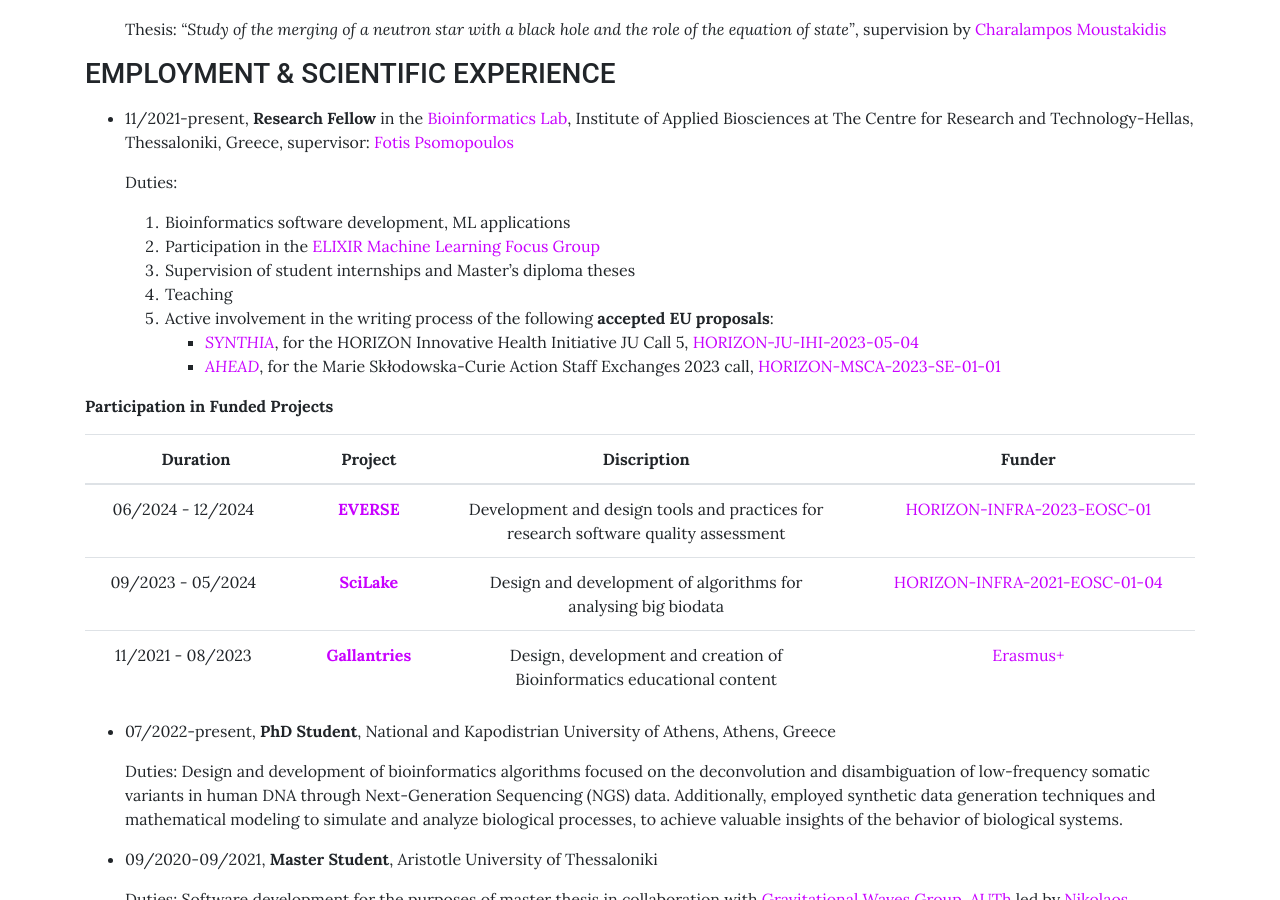
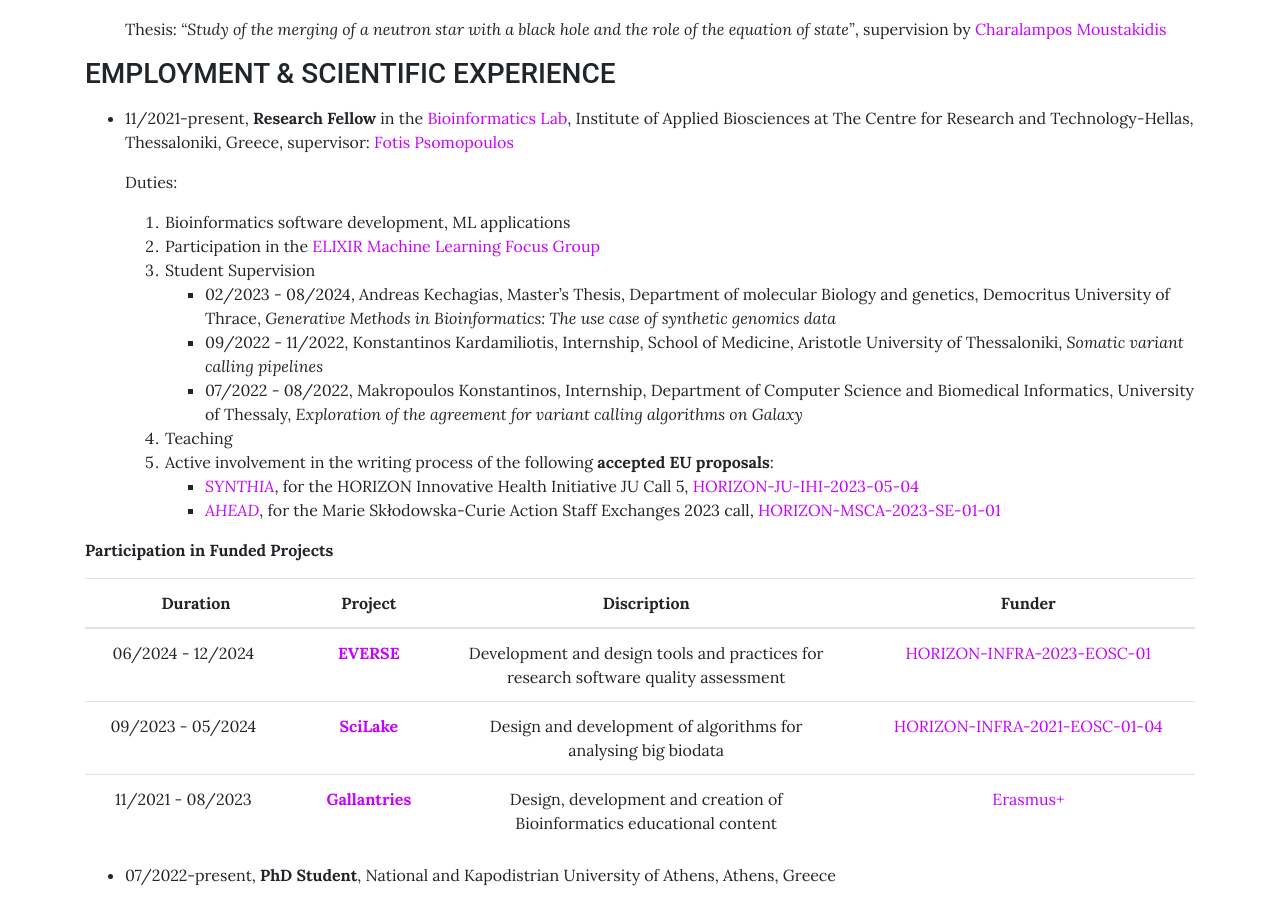
Before and after one commit to sfragkoul/sfragkoul.github.io, a Jekyll site: the page built from pages/CV.md, in a window 1280 px wide and 900 px high, scrolled down 605 px. Built offline with Jekyll 4.4.1, drawn with Linux system fonts in a browser that asks for light colours.

Commit message:
Update CV.md

```diff
--- a/pages/CV.md
+++ b/pages/CV.md
@@ -30,9 +30,12 @@
 
    1. Bioinformatics software development, ML applications
    2.  Participation in the [ELIXIR Machine Learning Focus Group](https://elixir-europe.org/focus-groups/machine-learning)
-   3.  Supervision of student internships and Master's diploma theses
-   4.  Teaching
-   5. Active involvement in the writing process of the following **accepted EU proposals**:
+   3.  Student Supervision
+         - 02/2023 - 08/2024,  Andreas Kechagias, Master's Thesis, Department of molecular Biology and genetics, Democritus University of Thrace,  *Generative Methods in Bioinformatics: The use case of synthetic genomics data*
+         - 09/2022 - 11/2022, Konstantinos Kardamiliotis, Internship, School of Medicine, Aristotle University of Thessaloniki, *Somatic variant calling pipelines*
+         - 07/2022 - 08/2022, Makropoulos Konstantinos, Internship, Department of Computer Science and Biomedical Informatics, University of Thessaly, *Exploration of the agreement for variant calling algorithms on Galaxy*
+   5.  Teaching
+   6. Active involvement in the writing process of the following **accepted EU proposals**:
          - [*SYNTHIA*](https://ec.europa.eu/info/funding-tenders/opportunities/portal/screen/how-to-participate/org-details/999999999/project/101172872/program/43108390/details), for the HORIZON Innovative Health Initiative JU Call 5, [HORIZON-JU-IHI-2023-05-04](https://ec.europa.eu/info/funding-tenders/opportunities/portal/screen/opportunities/topic-details/horizon-ju-ihi-2023-05-04)
          - [*AHEAD*](https://ec.europa.eu/info/funding-tenders/opportunities/portal/screen/how-to-participate/org-details/999999999/project/101183031/program/43108390/details), for the Marie Skłodowska-Curie Action Staff Exchanges 2023 call, [HORIZON-MSCA-2023-SE-01-01](https://ec.europa.eu/info/funding-tenders/opportunities/portal/screen/opportunities/topic-details/horizon-msca-2023-se-01-01)
 
@@ -43,7 +46,6 @@
 | 06/2024 - 12/2024    &nbsp; &nbsp; &nbsp; |  [**EVERSE**](https://everse.software/) | Development and design tools and practices for <br/> research software quality assessment  |  [HORIZON-INFRA-2023-EOSC-01](https://ec.europa.eu/info/funding-tenders/opportunities/portal/screen/opportunities/topic-details/horizon-infra-2023-eosc-01-02) |
 | 09/2023 - 05/2024 &nbsp; &nbsp; &nbsp; |  [**SciLake**](https://scilake.eu/) |  Design and development of algorithms for <br/> analysing big biodata |  [HORIZON-INFRA-2021-EOSC-01-04](https://ec.europa.eu/info/funding-tenders/opportunities/portal/screen/opportunities/topic-details/horizon-infra-2021-eosc-01-04) |
 |  11/2021 - 08/2023 &nbsp; &nbsp; &nbsp; |  [**Gallantries**](https://gallantries.github.io/) |  Design, development and creation of <br/> Bioinformatics educational content |  [Erasmus+](https://ec.europa.eu/programmes/erasmus-plus/node_en) |
-
 
 
 - 07/2022-present, 	**PhD Student**, National and Kapodistrian University of Athens, Athens, Greece
```
